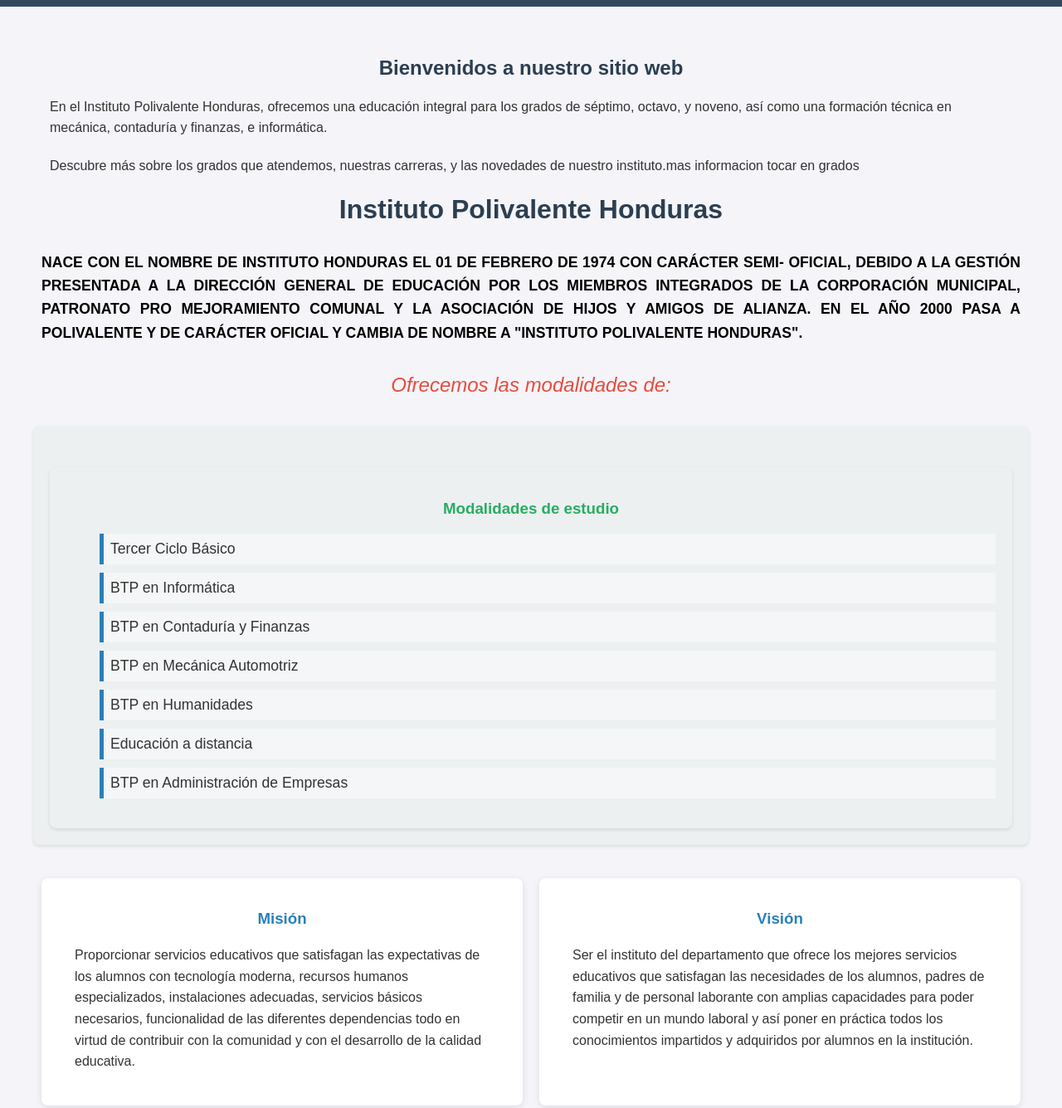
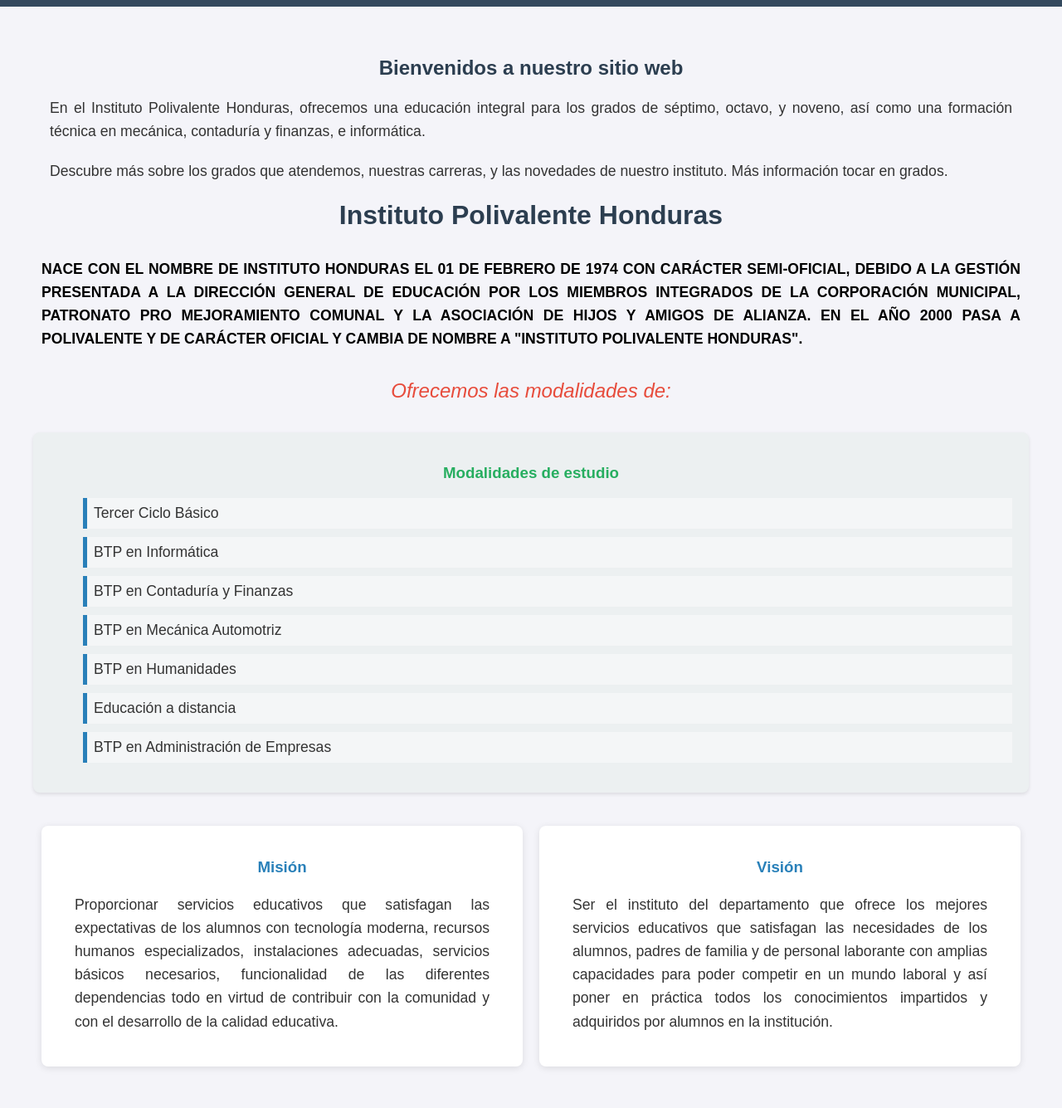
Before and after one commit to IPH-Honduras/grados, a plain HTML site: page index.html in a window 1280 px wide. Shown: the part 391-1726 px from the top of the page at 83% size. Drawn offline with Linux system fonts and the light colour scheme.

Commit message:
Update index.html

```diff
--- a/index.html
+++ b/index.html
@@ -8,10 +8,13 @@
     <link rel="stylesheet" href="styles.css">
 </head>
 <body>
-    <img src="Imagenes/IPH.png" alt="IPH">
+    <div class="logo-container">
+        <img src="Imagenes/IPH.png" alt="IPH" class="logo">
+    </div>
+
     <!-- Encabezado -->
     <header>
-        <h1>Instituto Polivalente Honduras</h1>
+        <h1 class="main-title">Instituto Polivalente Honduras</h1>
         <p>Formando el futuro con educación de calidad</p>
     </header>
 
@@ -25,16 +28,15 @@
     <!-- Contenido principal -->
     <div class="content">
         <h2>Bienvenidos a nuestro sitio web</h2>
-        <p>En el Instituto Polivalente Honduras, ofrecemos una educación integral para los grados de séptimo, octavo, y noveno, así como una formación técnica en mecánica, contaduría y finanzas, e informática.</p>
-        <p>Descubre más sobre los grados que atendemos, nuestras carreras, y las novedades de nuestro instituto.mas informacion tocar en grados </p>
+        <p class="texto-justificado">En el Instituto Polivalente Honduras, ofrecemos una educación integral para los grados de séptimo, octavo, y noveno, así como una formación técnica en mecánica, contaduría y finanzas, e informática.</p>
+        <p class="texto-justificado">Descubre más sobre los grados que atendemos, nuestras carreras, y las novedades de nuestro instituto. Más información tocar en grados.</p>
 
         <h1>Instituto Polivalente Honduras</h1>
-        <p class="texto-justificado">Nace con el nombre de Instituto Honduras el 01 de febrero de 1974 con carácter semi- oficial, debido a la gestión presentada a la Dirección General de Educación por los miembros integrados de la Corporación Municipal, Patronato Pro mejoramiento Comunal y la Asociación de hijos y amigos de Alianza. En el año 2000 pasa a polivalente y de carácter oficial y cambia de nombre a "Instituto Polivalente Honduras".</p>
+        <p class="texto-justificado">Nace con el nombre de Instituto Honduras el 01 de febrero de 1974 con carácter semi-oficial, debido a la gestión presentada a la Dirección General de Educación por los miembros integrados de la Corporación Municipal, Patronato Pro mejoramiento Comunal y la Asociación de hijos y amigos de Alianza. En el año 2000 pasa a polivalente y de carácter oficial y cambia de nombre a "Instituto Polivalente Honduras".</p>
 
         <!-- Texto más grande, blanco y en cursiva -->
         <p class="ofrecemos">Ofrecemos las modalidades de:</p>
 
-        <div class="modalidades">
         <div class="modalidades">
             <h3>Modalidades de estudio</h3>
             <ol>
@@ -44,21 +46,18 @@
                 <li class="cuatro">BTP en Mecánica Automotriz</li>
                 <li class="cinco">BTP en Humanidades</li>
                 <li class="seis">Educación a distancia</li>
-         <li class="siete"> BTP en Administración de Empresas</li>
+                <li class="siete">BTP en Administración de Empresas</li>
             </ol>
-</div>
-
-            </ul>
         </div>
 
         <div class="mission-vision">
             <div class="mission">
                 <h3>Misión</h3>
-                <p>Proporcionar servicios educativos que satisfagan las expectativas de los alumnos con tecnología moderna, recursos humanos especializados, instalaciones adecuadas, servicios básicos necesarios, funcionalidad de las diferentes dependencias todo en virtud de contribuir con la comunidad y con el desarrollo de la calidad educativa.</p>
+                <p class="texto-justificado">Proporcionar servicios educativos que satisfagan las expectativas de los alumnos con tecnología moderna, recursos humanos especializados, instalaciones adecuadas, servicios básicos necesarios, funcionalidad de las diferentes dependencias todo en virtud de contribuir con la comunidad y con el desarrollo de la calidad educativa.</p>
             </div>
             <div class="vision">
                 <h3>Visión</h3>
-                <p>Ser el instituto del departamento que ofrece los mejores servicios educativos que satisfagan las necesidades de los alumnos, padres de familia y de personal laborante con amplias capacidades para poder competir en un mundo laboral y así poner en práctica todos los conocimientos impartidos y adquiridos por alumnos en la institución.</p>
+                <p class="texto-justificado">Ser el instituto del departamento que ofrece los mejores servicios educativos que satisfagan las necesidades de los alumnos, padres de familia y de personal laborante con amplias capacidades para poder competir en un mundo laboral y así poner en práctica todos los conocimientos impartidos y adquiridos por alumnos en la institución.</p>
             </div>
         </div>
     </div>
@@ -67,6 +66,5 @@
     <footer>
         <p>© 2024 Instituto Polivalente Honduras - Todos los derechos reservados</p>
     </footer>
-
 </body>
 </html>
```
Lines whose indentation alone changed are shown as unchanged.
